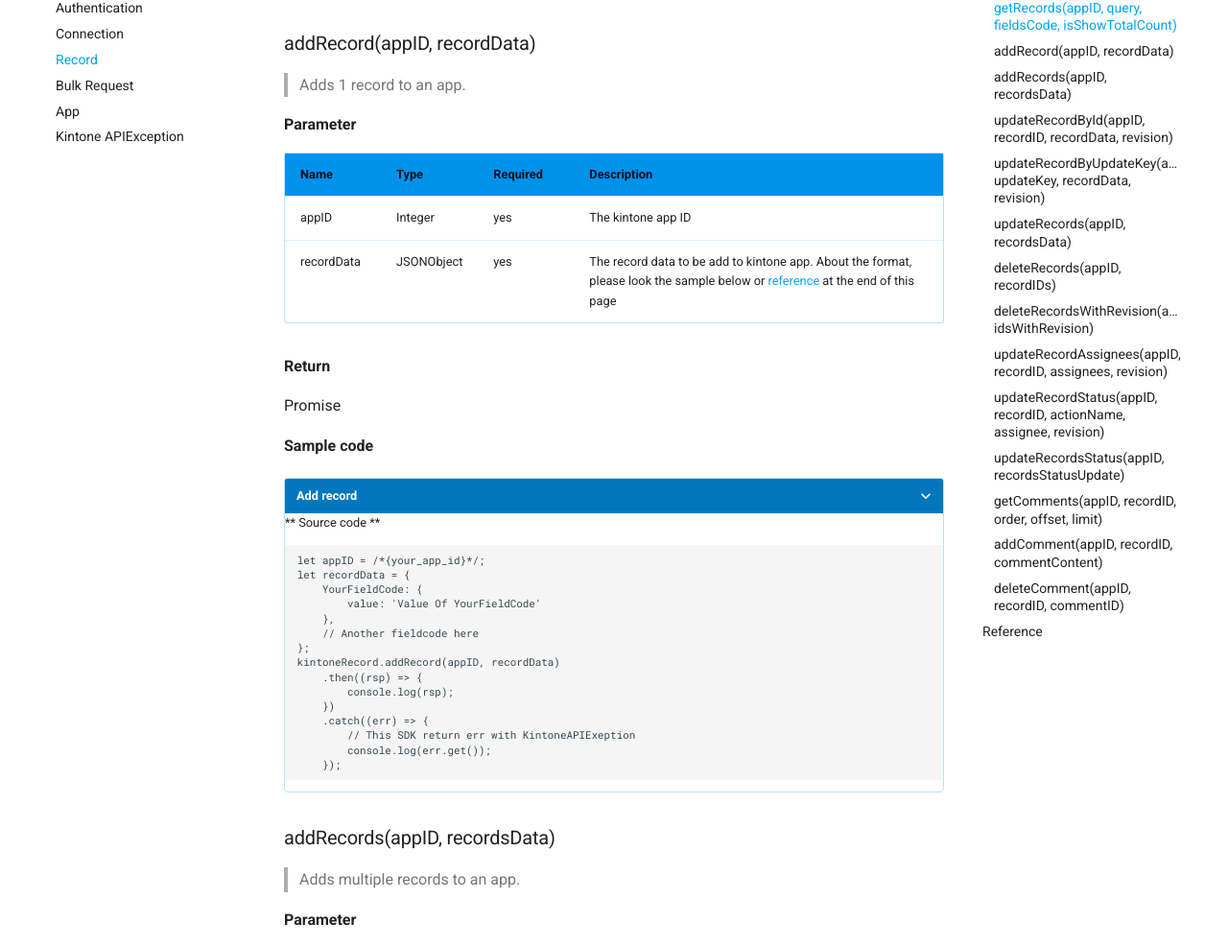
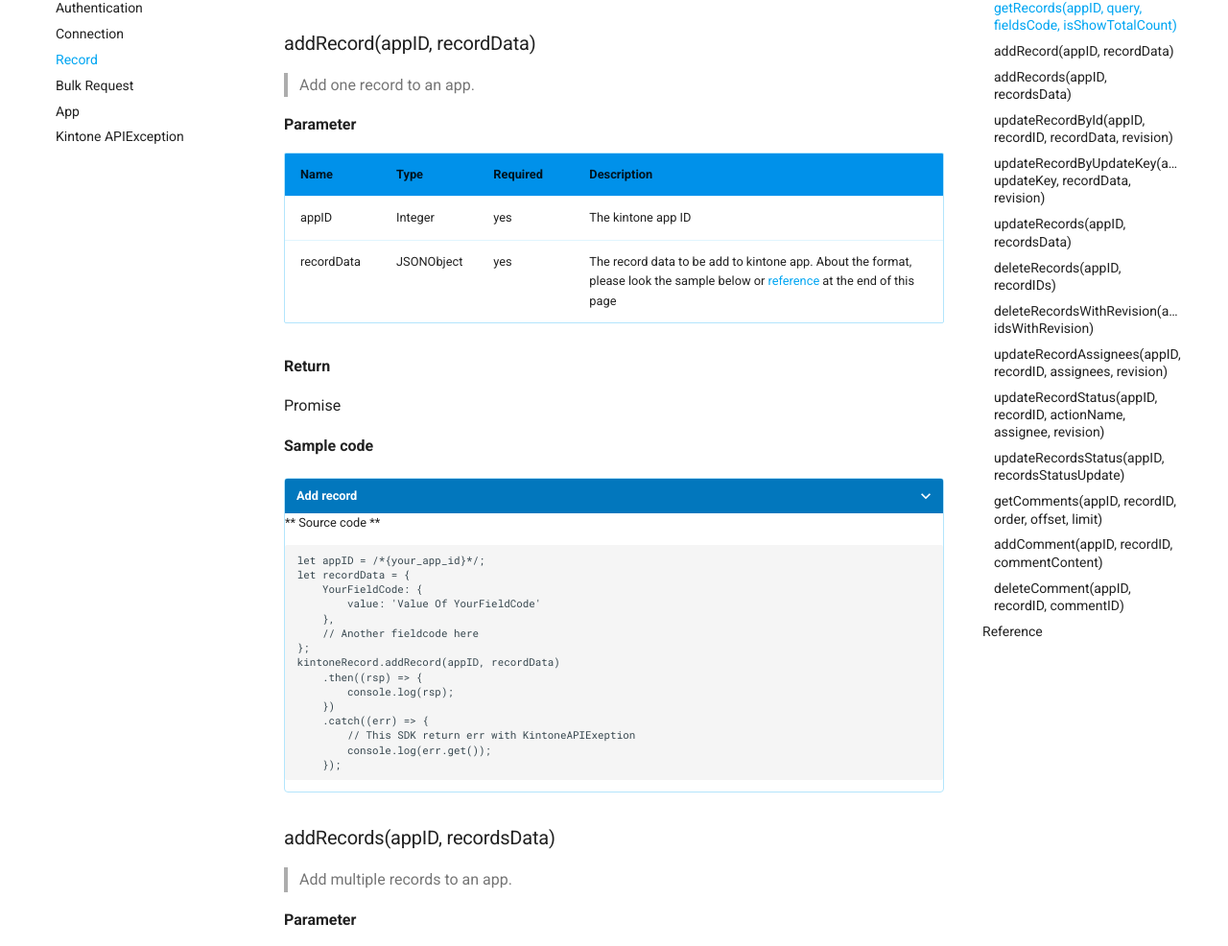
Before and after one commit to kintone-labs/kintone-nodejs-sdk, an MkDocs documentation site: the page built from docs/reference/record.md, in a window 1280 px wide and 1400 px high, scrolled down 2105 px. Shown: the part 181-1167 px from the top of the window at 96% size. Built offline with MkDocs 1.6.1 and Material for MkDocs 9.7.7, drawn with Linux system fonts in a browser that asks for light colours; old or Windows-style settings are respelled for this version of MkDocs.

```diff
--- a/docs/reference/record.md
+++ b/docs/reference/record.md
@@ -112,7 +112,7 @@
 
 ### addRecord(appID, recordData)
 
->Adds 1 record to an app.
+>Add one record to an app.
 
 **Parameter**
 
@@ -154,7 +154,7 @@
 
 ### addRecords(appID, recordsData)
 
->Adds multiple records to an app.
+>Add multiple records to an app.
 
 **Parameter**
 
```
